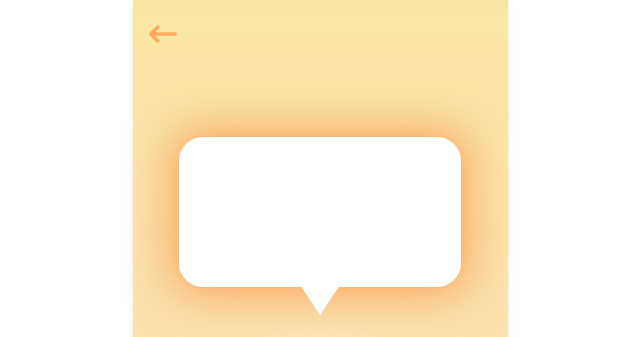
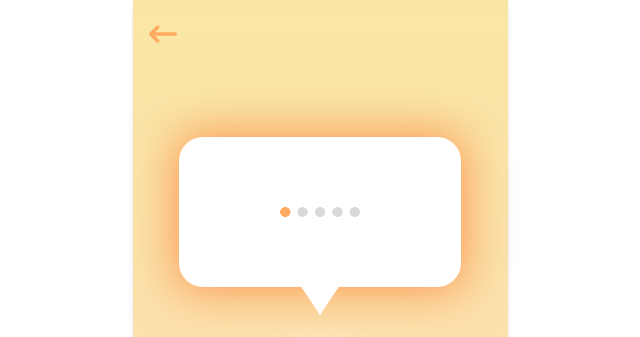
Before and after one commit to SPARCS-AI-Startup-Hackathon/frontend, a React (Vite) app: page /talk_start in a window 1280 px wide. Shown: the top 337 px of the page, without its empty margins (320-960 px from the left). Built offline with nearby package versions, Linux system fonts and the light colour scheme.

Commit message:
feat : 로딩 이미지 적용

```diff
--- a/src/components/talk/DynamicTalkBox.tsx
+++ b/src/components/talk/DynamicTalkBox.tsx
@@ -1,5 +1,6 @@
 import axios from 'axios'
 import { useEffect, useRef } from 'react'
+import loading from '../../assets/gif/loading.gif'
 import { useAudioStore, useMessageStore } from '../../store/store'
 
 interface ParsedMessage {
@@ -144,7 +145,11 @@ function DynamicTalkBox({ isChatLogVisible }: TalkBoxProps) {
         className={`flex relative items-center justify-center bg-white p-4 pt-4 rounded-3xl w-full h-full overflow-y-auto text-xl text-[#8F8F8F] ${
           isChatLogVisible ? 'bg-opacity-15' : ''
         } }`}>
-        {message}
+        {message ? (
+          message
+        ) : (
+          <img src={loading} alt="Loading" className="w-20 h-10 object-contain" />
+        )}
         <audio ref={audioRef} />
       </div>
       <div
--- a/src/pages/TalkStartPage.tsx
+++ b/src/pages/TalkStartPage.tsx
@@ -211,7 +211,7 @@ function TalkStartPage() {
               </div>
             ))
           ) : (
-            <p>대화 기록을 불러오는 중...</p>
+            <p></p>
           )}
         </div>
       </div>
```
Also changed, not shown: src/assets/gif/loading.gif (added).
